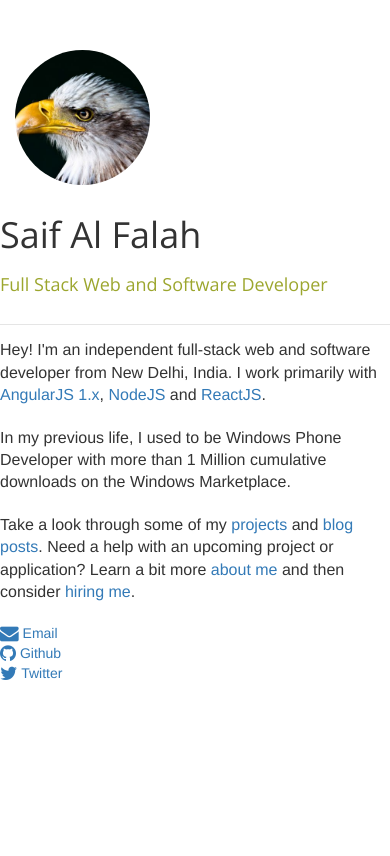
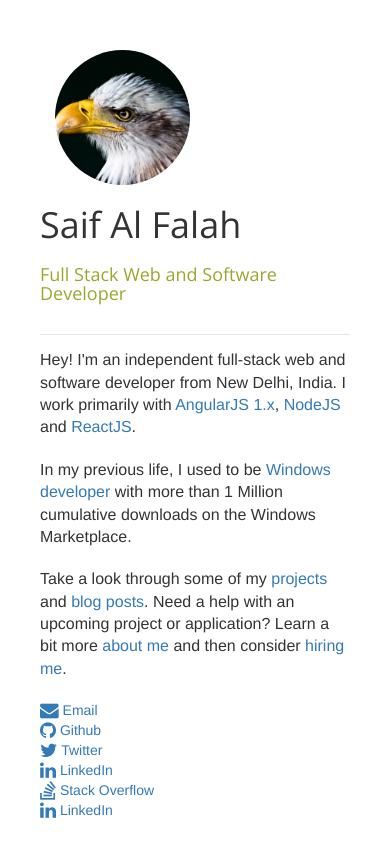
Before and after one commit to saifalfalah/saifalfalah.github.io--deprecated, a website: page index.html in a window 390 px wide. Drawn offline with nearby package versions, Linux system fonts and the light colour scheme.

Commit message:
Added Windows Portfolio link. Added links to the footer

```diff
--- a/assets/css/main.css
+++ b/assets/css/main.css
@@ -1,15 +1,16 @@
 body {
     padding-top: 50px;
     padding-bottom: 50px;
-}
-
-.header-text {
-    padding-top: 10px;
+    padding-left: 40px;
+    padding-right: 40px;
 }
 
 @media (min-width: 768px) {
     .container {
         max-width: 630px;
+    }
+    .header-text {
+        padding-top: 10px;
     }
 }
 
--- a/index.html
+++ b/index.html
@@ -28,11 +28,11 @@
     <div class="container">
         <div class="row header">
 
-            <div class="col-sm-4">
+            <div class="col-sm-3">
                 <img src="./assets/images/bird.jpg" alt="saif al falah" class="img-circle" height="135" width="135">
             </div>
 
-            <div class="col-sm-8 header-text">
+            <div class="col-sm-8 col-sm-offset-1 header-text">
                 <div class="row">
                     <h1 class="bootstrap-override">Saif Al Falah</h1>
                 </div>
@@ -47,7 +47,7 @@
         <div class="row content">
             <p class="lead">Hey! I'm an independent full-stack web and software developer from New Delhi, India. I work primarily with <a href="http://angularjs.org/">AngularJS 1.x</a>, <a href="https://nodejs.org/">NodeJS</a> and <a href="https://facebook.github.io/react/">ReactJS</a>.</p>
 
-            <p class="lead">In my previous life, I used to be Windows Phone Developer with more than 1 Million cumulative downloads
+            <p class="lead">In my previous life, I used to be <a href="./assets/views/windows.html">Windows developer</a> with more than 1 Million cumulative downloads
                 on the Windows Marketplace.</p>
 
             <p class="lead">Take a look through some of my <a href="./assets/views/projects.html">projects</a> and <a href="#">blog posts</a>. Need a help with an upcoming project or application?
@@ -69,6 +69,17 @@
                     <a href="https://twitter.com/saifalfalah"><i class="fa fa-twitter fa-lg" aria-hidden="true"></i>&nbsp;Twitter</a>
                 </div>
             </div>
+            <div class="row">
+                <div class="col-sm-4">
+                    <a href="https://linkedin.com/saifalfalah"><i class="fa fa-linkedin fa-lg" aria-hidden="true"></i>&nbsp;LinkedIn</a>
+                </div>
+                <div class="col-sm-4">
+                    <a href="https://linkedin.com/saifalfalah"><i class="fa  fa-stack-overflow fa-lg" aria-hidden="true"></i>&nbsp;Stack Overflow</a>
+                </div>
+                <div class="col-sm-4">
+                    <a href="https://linkedin.com/saifalfalah"><i class="fa fa-linkedin fa-lg" aria-hidden="true"></i>&nbsp;LinkedIn</a>
+                </div>
+            </div>
         </div>
     </div>
 
```
Also changed, not shown: assets/views/windows.html (added, +1 -0 lines).
